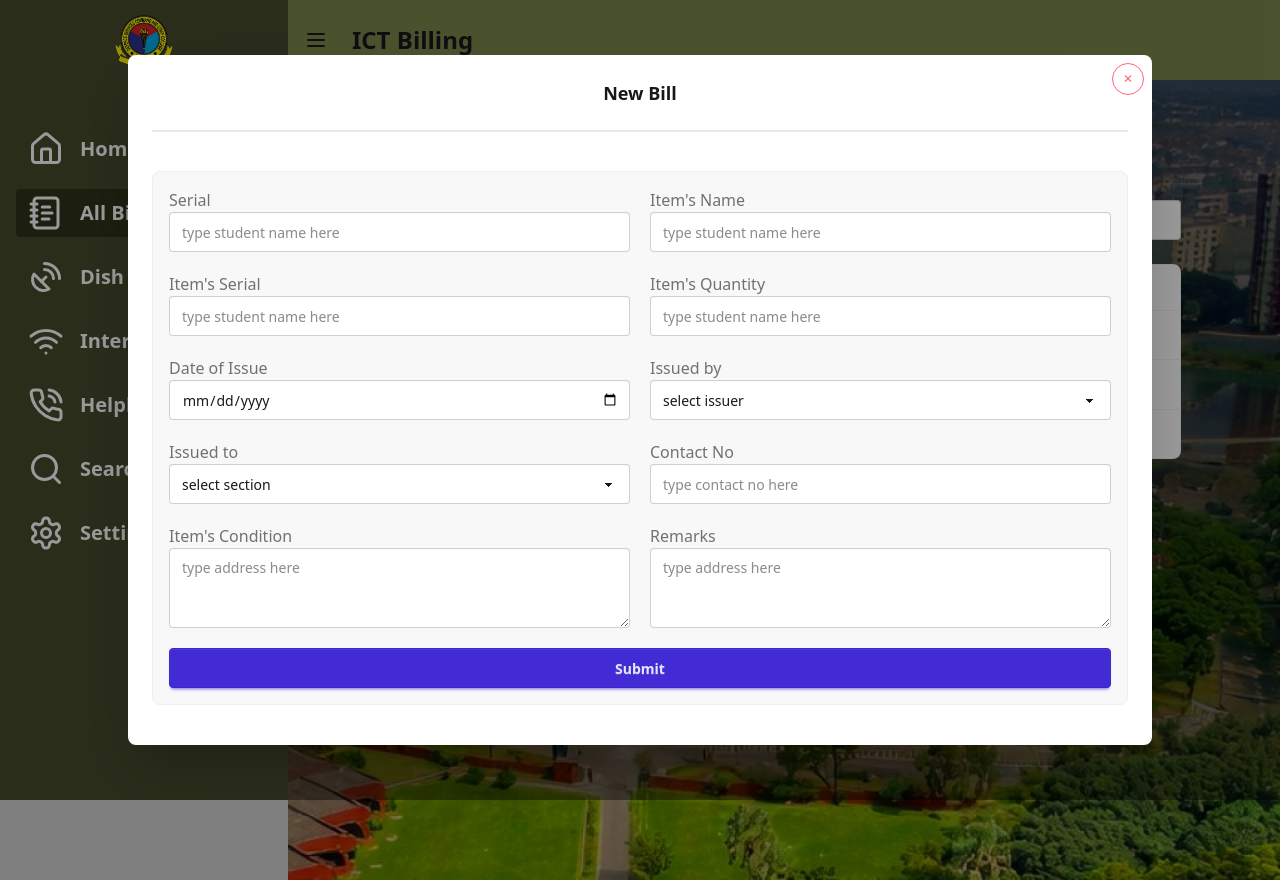
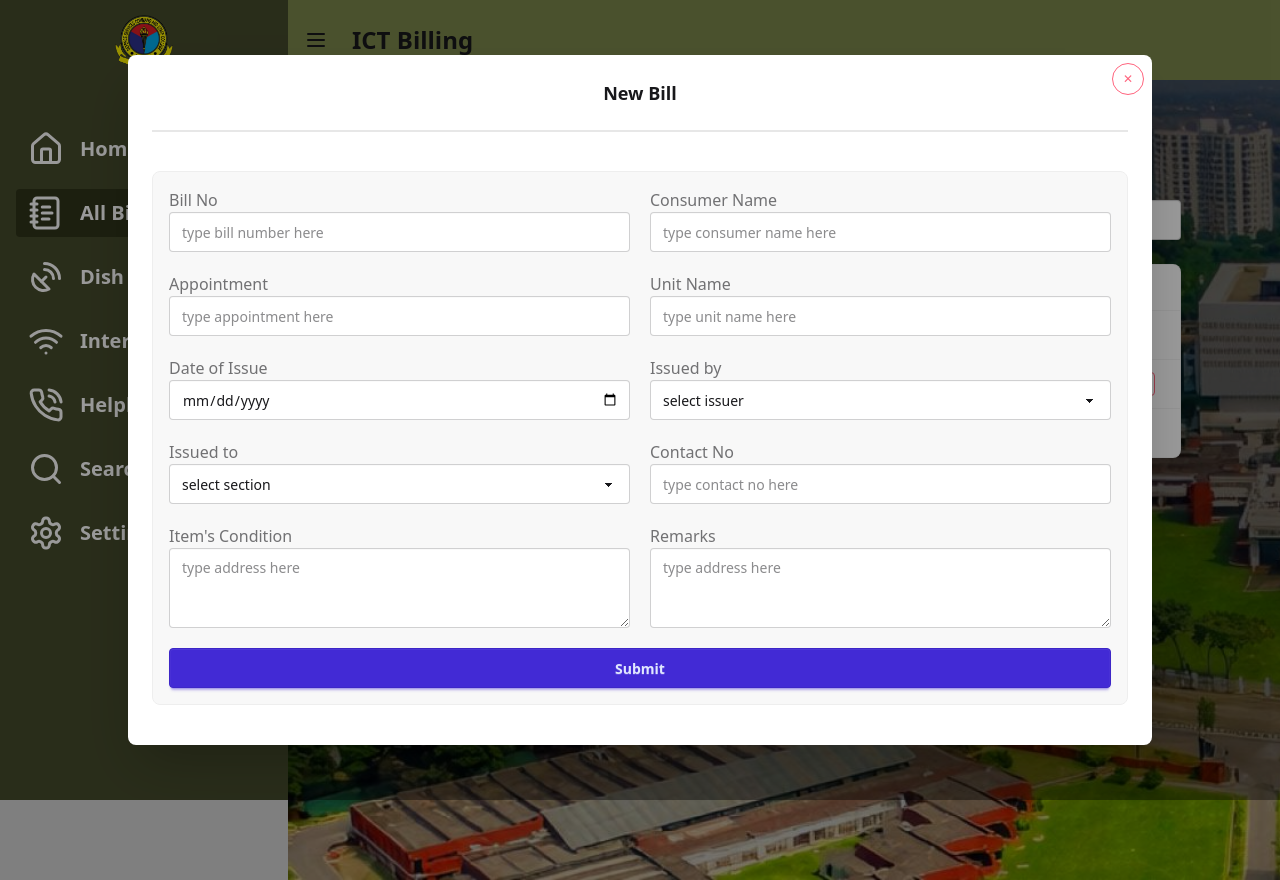
Before and after one commit to nurealammiaji/ict-billing-client, a React (Vite) app: page /bills in a window 1280 px wide. Both pictures are taken after a click on the button "Create New Bill". Built offline with nearby package versions, Linux system fonts and the light colour scheme.

Commit message:
icon added in button and delete alert added

```diff
--- a/src/App.jsx
+++ b/src/App.jsx
@@ -33,7 +33,7 @@ const App = () => {
             </Link>
           </nav>
           {/* Page content here */}
-          <div className="bg-fixed bg-center bg-cover min-h-screen" style={{ backgroundImage: `url(${bg})` }}>
+          <div className="bg-fixed bg-cover min-h-screen" style={{ backgroundImage: `url(${bg})` }}>
             <div className="absolute inset-0 bg-black/50"></div>
             <div className='relative z-10 h-full'>
               <Outlet />
--- a/src/components/BillCreationForm/BillCreationForm.jsx
+++ b/src/components/BillCreationForm/BillCreationForm.jsx
@@ -1,5 +1,6 @@
 import React from 'react';
 import { toast } from 'react-toastify';
+import Swal from 'sweetalert2';
 
 const BillCreationForm = () => {
 
@@ -33,14 +34,14 @@ const BillCreationForm = () => {
         },
     ];
 
-    const handleStudentAddForm = (e) => {
+    const handleInternetBillAddForm = (e) => {
         e.preventDefault();
-        // const form = e.target;
-        // const student = {
-        //     studentID: form.studentID.value,
-        //     studentName: form.studentName.value,
-        //     dob: form.dob.value,
-        //     version: form.dob.value,
+        const form = e.target;
+        const internetBill = {
+            billNo: form.billNo.value,
+            consumerName: form.consumerName.value,
+            appointment: form.appointment.value,
+            unitName: form.unitName.value,
         //     studentClass: form.studentClass.value,
         //     session: form.session.value,
         //     section: form.section.value,
@@ -55,8 +56,8 @@ const BillCreationForm = () => {
         //     guardian: form.mother.value,
         //     present: form.present.value,
         //     permanent: form.permanent.value,
-        // }
-        // console.log(student);
+        }
+        console.log(internetBill);
         billCreationSuccessNotify();
         // billCreationErrorNotify();
         document.getElementById("new_bill_creation_modal").close();
@@ -64,23 +65,23 @@ const BillCreationForm = () => {
 
     return (
         <div>
-            <form onSubmit={handleStudentAddForm} className="bg-base-200 border-base-300 rounded-box border p-4">
+            <form onSubmit={handleInternetBillAddForm} className="bg-base-200 border-base-300 rounded-box border p-4">
                 <div className='grid grid-cols-1 md:grid-cols-2 gap-5'>
                     <div className='w-full'>
-                        <label className="label">Serial</label>
-                        <input type="text" name='itemsName' className="input w-full" placeholder="type student name here" />
+                        <label className="label">Bill No</label>
+                        <input type="text" name='billNo' className="input w-full" placeholder="type bill number here" />
                     </div>
                     <div className='w-full'>
-                        <label className="label">Item's Name</label>
-                        <input type="text" name='itemsName' className="input w-full" placeholder="type student name here" />
+                        <label className="label">Consumer Name</label>
+                        <input type="text" name='consumerName' className="input w-full" placeholder="type consumer name here" />
                     </div>
                     <div className='w-full'>
-                        <label className="label">Item's Serial</label>
-                        <input type="text" name='itemsSerial' className="input w-full" placeholder="type student name here" />
+                        <label className="label">Appointment</label>
+                        <input type="text" name='appointment' className="input w-full" placeholder="type appointment here" />
                     </div>
                     <div className='w-full'>
-                        <label className="label">Item's Quantity</label>
-                        <input type="text" name='itemsQuantity' className="input w-full" placeholder="type student name here" />
+                        <label className="label">Unit Name</label>
+                        <input type="text" name='unitName' className="input w-full" placeholder="type unit name here" />
                     </div>
                     <div className='w-full'>
                         <label className="label">Date of Issue</label>
--- a/src/pages/Bills/Bills.jsx
+++ b/src/pages/Bills/Bills.jsx
@@ -1,6 +1,7 @@
 import React from 'react';
-import { LuFilePlus } from "react-icons/lu";
+import { LuBanknote, LuEye, LuFilePlus, LuPencilLine, LuTrash2 } from "react-icons/lu";
 import BillCreationForm from '../../components/BillCreationForm/BillCreationForm';
+import Swal from 'sweetalert2';
 
 const Bills = () => {
 
@@ -27,6 +28,25 @@ const Bills = () => {
             status: "Unpaid"
         }
     ];
+
+    const handleDeleteBill = () => {
+        Swal.fire({
+            title: `Are you sure, to delete this bill?`,
+            text: `This action cannot be undone.`,
+            icon: "warning",
+            backdrop: false,
+            showCancelButton: true,
+            confirmButtonColor: "#3085d6",
+            cancelButtonColor: "#d33",
+            confirmButtonText: "Yes, delete!"
+        }).then((result) => {
+            if (result.isConfirmed) Swal.fire({
+                title: "Deleted!",
+                text: `The bill has been deleted.`,
+                icon: "success"
+            });
+        });
+    };
 
     return (
         <div>
@@ -99,7 +119,7 @@ const Bills = () => {
                                             <td>
                                                 <div className="join join-vertical lg:join-horizontal">
                                                     <>
-                                                        <button className="btn btn-xs join-item btn-info" onClick={() => document.getElementById('view_bill_modal').showModal()}>View</button>
+                                                        <button className="btn btn-xs btn-outline join-item btn-info" onClick={() => document.getElementById('view_bill_modal').showModal()}><LuEye className='text-sm' /> View</button>
                                                         <dialog id="view_bill_modal" className="modal">
                                                             <div className="modal-box w-11/12 max-w-5xl">
                                                                 <form method="dialog">
@@ -117,7 +137,7 @@ const Bills = () => {
                                                     {
                                                         bill.status === 'Unpaid' ? (
                                                             <>
-                                                                <button className="btn btn-xs btn-success join-item" onClick={() => document.getElementById('pay_bill_modal').showModal()}>Pay</button>
+                                                                <button className="btn btn-xs btn-outline btn-success join-item" onClick={() => document.getElementById('pay_bill_modal').showModal()}><LuBanknote className='text-sm' /> Pay</button>
                                                                 <dialog id="pay_bill_modal" className="modal">
                                                                     <div className="modal-box w-11/12 max-w-5xl">
                                                                         <form method="dialog">
@@ -134,12 +154,12 @@ const Bills = () => {
                                                             </>
 
                                                         ) : (
-                                                            <button className="btn btn-xs join-item btn-success" disabled>Paid</button>
+                                                            <button className="btn btn-xs join-item btn-success" disabled><LuBanknote className='text-sm' /> Paid</button>
                                                         )
 
                                                     }
                                                     <>
-                                                        <button className="btn btn-xs join-item btn-warning" onClick={() => document.getElementById('edit_bill_modal').showModal()}>Edit</button>
+                                                        <button className="btn btn-outline btn-xs join-item btn-warning" onClick={() => document.getElementById('edit_bill_modal').showModal()}><LuPencilLine className='text-sm' /> Edit</button>
                                                         <dialog id="edit_bill_modal" className="modal">
                                                             <div className="modal-box w-11/12 max-w-5xl">
                                                                 <form method="dialog">
@@ -154,7 +174,7 @@ const Bills = () => {
                                                             </div>
                                                         </dialog>
                                                     </>
-                                                    <button className="btn btn-xs btn-error join-item">Delete</button>
+                                                    <button onClick={handleDeleteBill} className="btn btn-outline btn-xs btn-error join-item"><LuTrash2 className='text-sm' /> Delete</button>
                                                 </div>
                                             </td>
                                         </tr>
```
Also changed, not shown: src/App.css (line endings or trailing spaces).
